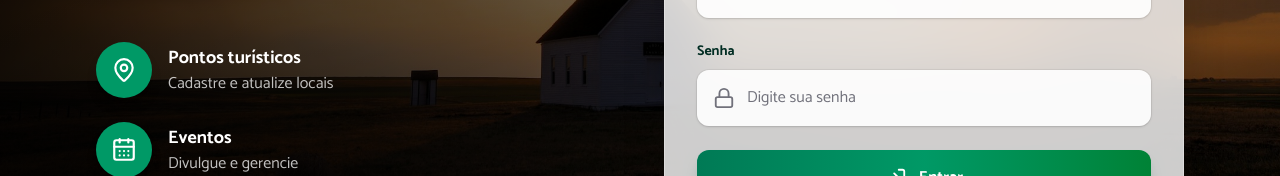
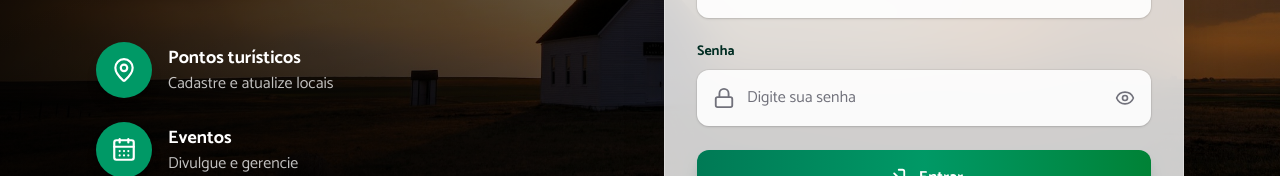
Before and after one commit to chrissimao68/plataforma-turismo, a Next.js app: page /login in a window 1280 px wide. Shown: the part 456-632 px from the top of the page. Built offline with nearby package versions, Linux system fonts and the light colour scheme.

Commit message:
configuraçao

```diff
--- a/app/login/page.js
+++ b/app/login/page.js
@@ -1,7 +1,7 @@
-"use client"
+"use client";
 
-import { useState } from "react"
-import { loginAdmin, cadastrarAdmin } from "@/app/actions/auth"
+import { useState } from "react";
+import { loginAdmin, cadastrarAdmin } from "@/app/actions/auth";
 import {
   Lock,
   User,
@@ -11,43 +11,45 @@ import {
   Star,
   LogIn,
   ShieldCheck,
-} from "lucide-react"
-import { toast } from "sonner"
+  Eye,
+  EyeOff,
+} from "lucide-react";
+import { toast } from "sonner";
 
 export default function LoginPage() {
-  const [loading, setLoading] = useState(false)
-  const [modo, setModo] = useState("login")
+  const [loading, setLoading] = useState(false);
+  const [modo, setModo] = useState("login");
 
   async function handleSubmit(formData) {
-    setLoading(true)
+    setLoading(true);
 
     try {
-      const result = await loginAdmin(formData)
+      const result = await loginAdmin(formData);
 
       if (result?.error) {
-        toast.error(result.error)
+        toast.error(result.error);
       }
     } finally {
-      setLoading(false)
+      setLoading(false);
     }
   }
 
   async function handleCadastro(formData) {
-    setLoading(true)
+    setLoading(true);
 
     try {
-      const result = await cadastrarAdmin(formData)
+      const result = await cadastrarAdmin(formData);
 
       if (result?.error) {
-        toast.error(result.error)
+        toast.error(result.error);
       }
 
       if (result?.success) {
-        toast.success(result.success)
-        setModo("login")
+        toast.success(result.success);
+        setModo("login");
       }
     } finally {
-      setLoading(false)
+      setLoading(false);
     }
   }
 
@@ -75,9 +77,7 @@ export default function LoginPage() {
                   Turismo
                 </p>
 
-                <h1 className="text-3xl font-black text-emerald-400">
-                  Lavras
-                </h1>
+                <h1 className="text-3xl font-black text-emerald-400">Lavras</h1>
               </div>
             </div>
 
@@ -228,7 +228,7 @@ export default function LoginPage() {
         </div>
       </section>
     </main>
-  )
+  );
 }
 
 function InfoItem({ icon, title, text }) {
@@ -243,10 +243,21 @@ function InfoItem({ icon, title, text }) {
         <p className="text-white/75">{text}</p>
       </div>
     </div>
-  )
+  );
 }
 
-function InputField({ label, icon, type, name, placeholder, minLength }) {
+function InputField({
+  label,
+  icon,
+  type,
+  name,
+  placeholder,
+  minLength,
+}) {
+  const [showPassword, setShowPassword] = useState(false)
+
+  const isPassword = type === "password"
+
   return (
     <div>
       <label className="mb-2 block text-sm font-bold text-emerald-950 dark:text-zinc-200">
@@ -254,16 +265,32 @@ function InputField({ label, icon, type, name, placeholder, minLength }) {
       </label>
 
       <div className="flex items-center gap-3 rounded-xl bg-white/90 px-4 py-3.5 shadow-sm ring-1 ring-black/5 transition focus-within:ring-2 focus-within:ring-emerald-600 dark:bg-zinc-900 dark:ring-white/10 dark:focus-within:ring-emerald-500 sm:py-4">
-        <div className="text-zinc-500 dark:text-zinc-400">{icon}</div>
+        <div className="text-zinc-500 dark:text-zinc-400">
+          {icon}
+        </div>
 
         <input
-          type={type}
+          type={isPassword ? (showPassword ? "text" : "password") : type}
           name={name}
           minLength={minLength}
           required
           className="w-full bg-transparent text-emerald-950 outline-none placeholder:text-zinc-500 dark:text-zinc-100 dark:placeholder:text-zinc-500"
           placeholder={placeholder}
         />
+
+        {isPassword && (
+          <button
+            type="button"
+            onClick={() => setShowPassword(!showPassword)}
+            className="text-zinc-500 hover:text-emerald-600 transition"
+          >
+            {showPassword ? (
+              <EyeOff size={20} />
+            ) : (
+              <Eye size={20} />
+            )}
+          </button>
+        )}
       </div>
     </div>
   )
```
